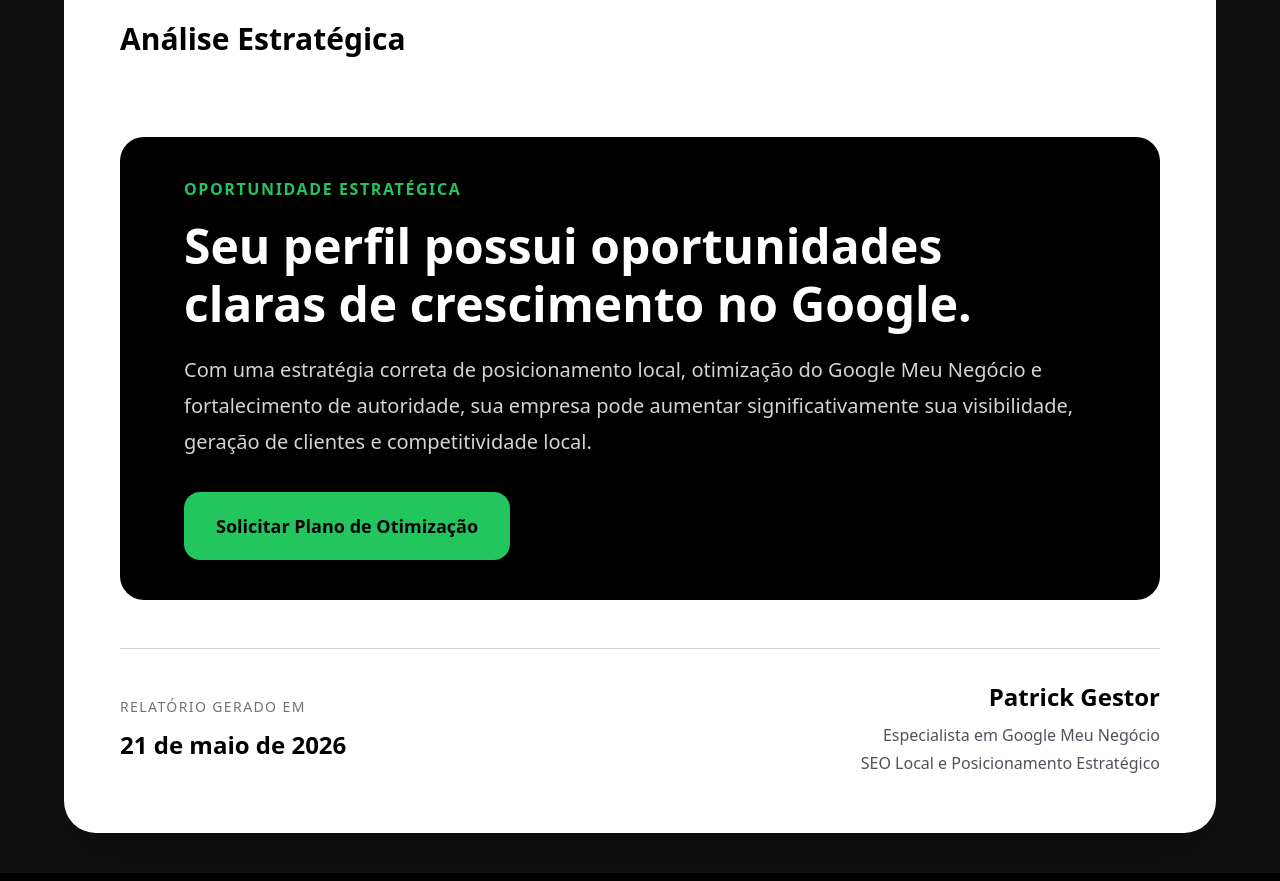
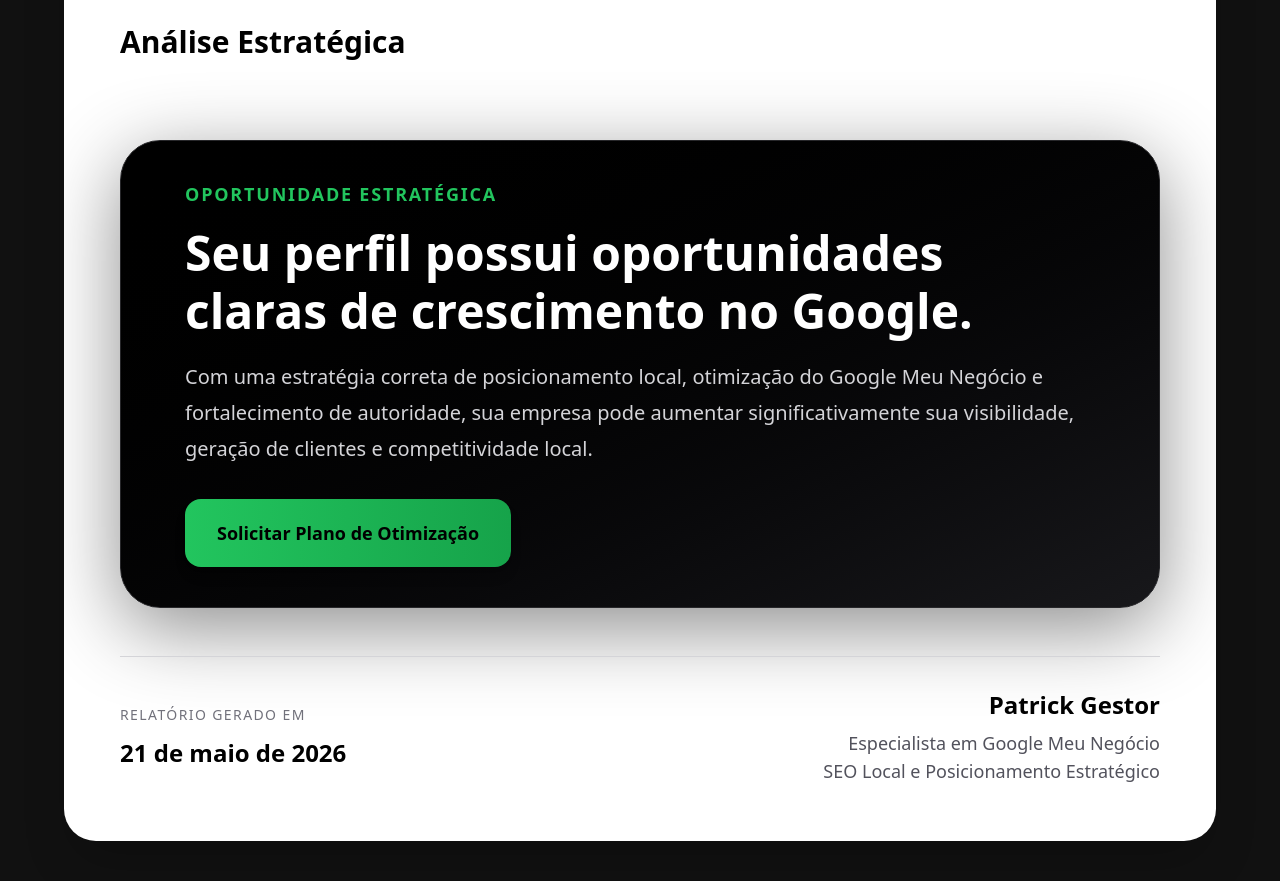
Before and after one commit to patrickvelho94/gmn-laudos, a Next.js app: page /laudo in a window 1280 px wide. Shown: the part 1720-2601 px from the top of the page. Built offline with nearby package versions, Linux system fonts and the light colour scheme.

Commit message:
pdf premium final

```diff
--- a/app/laudo/page.tsx
+++ b/app/laudo/page.tsx
@@ -61,7 +61,7 @@ const perfilScore =
   const progress = circumference - (score / 100) * circumference;
 
   return (
-    <main className="print-container bg-[#111111] min-h-screen p-2 md:p-10 print:scale-[1.12] print:origin-top">
+    <main className="print-container bg-[#111111] min-h-[75vh] p-2 md:p-10 print:scale-[1.12] print:origin-top">
 
       <div className="w-full max-w-none mx-auto px-0 md:px-6">
 
@@ -78,7 +78,7 @@ const perfilScore =
         </div>
 
         {/* DOCUMENTO */}
-<div className="bg-white text-black rounded-[32px] p-6 md:p-14 shadow-2xl w-full overflow-hidden">
+<div className="bg-white text-black text-[17px] md:text-[18px] rounded-[32px] p-6 md:p-14 shadow-2xl w-full overflow-hidden">
           {/* HEADER */}
 <div className="pdf-section border-b border-zinc-300 pb-10 mb-12">
 
@@ -550,8 +550,7 @@ else if (secaoAtual.includes("PRIORIDADES")) {
 {/* CTA FINAL */}
 <div className="pdf-section mt-20 print-break-inside-avoid">
 
-  <div className="bg-black text-white rounded-3xl p-5 md:p-10 w-full overflow-hidden break-inside-avoid">
-
+<div className="bg-gradient-to-br from-black to-zinc-900 text-white rounded-[40px] border border-zinc-800 shadow-[0_20px_80px_rgba(0,0,0,0.45)] p-5 md:p-10 w-full overflow-hidden break-inside-avoid">
      <div className="w-full max-w-full mx-auto px-1 md:px-6">
 
       <p className="text-[#22c55e] uppercase tracking-widest font-bold mb-4">
@@ -572,7 +571,7 @@ else if (secaoAtual.includes("PRIORIDADES")) {
       <a
         href="https://wa.me/5551994127283"
         target="_blank"
-        className="inline-flex items-center justify-center bg-[#22c55e] text-black px-6 md:px-8 py-4 md:py-5 rounded-2xl font-black text-base md:text-lg hover:scale-[1.03] transition-all"
+        className="inline-flex items-center justify-center bg-gradient-to-r from-[#22c55e] to-[#16a34a] shadow-lg text-black px-6 md:px-8 py-4 md:py-5 rounded-2xl font-black text-base md:text-lg hover:scale-[1.03] transition-all"
       >
         Solicitar Plano de Otimização
       </a>
```
